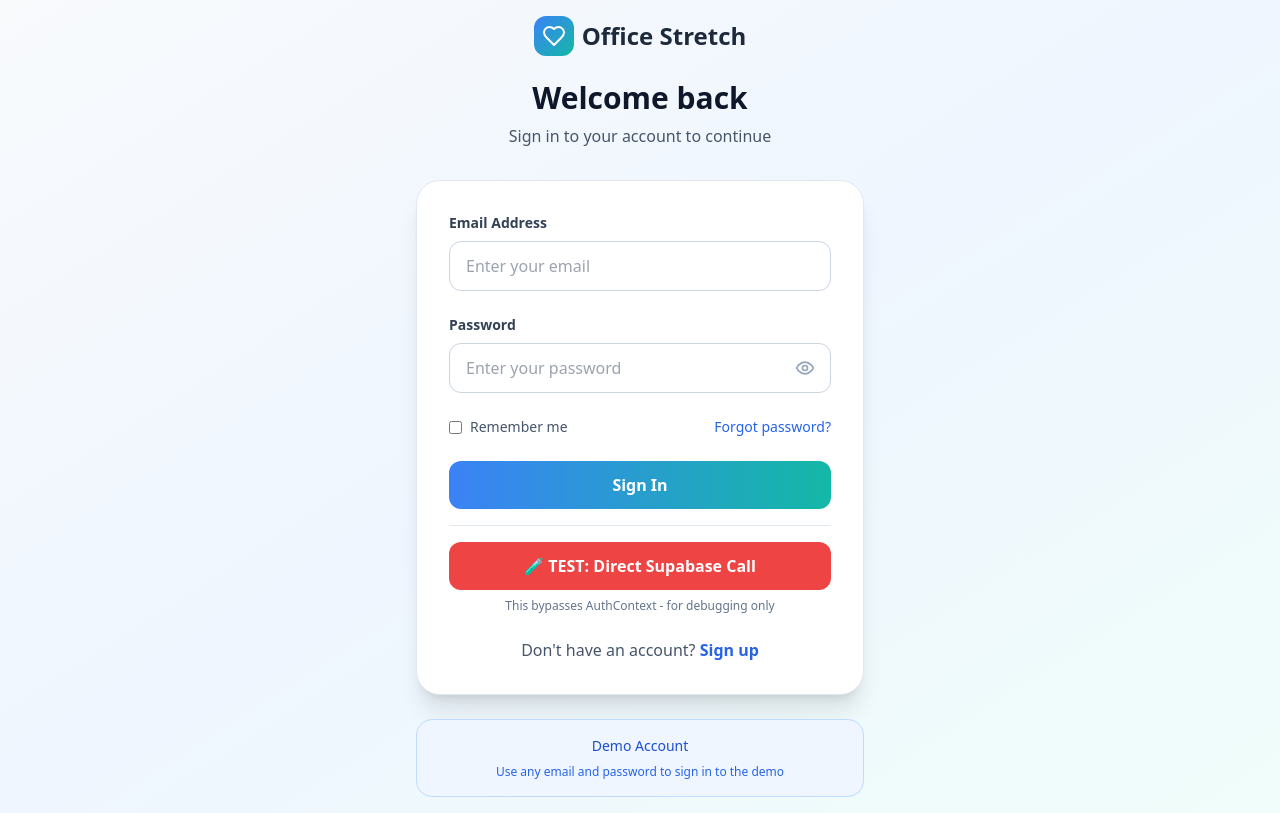
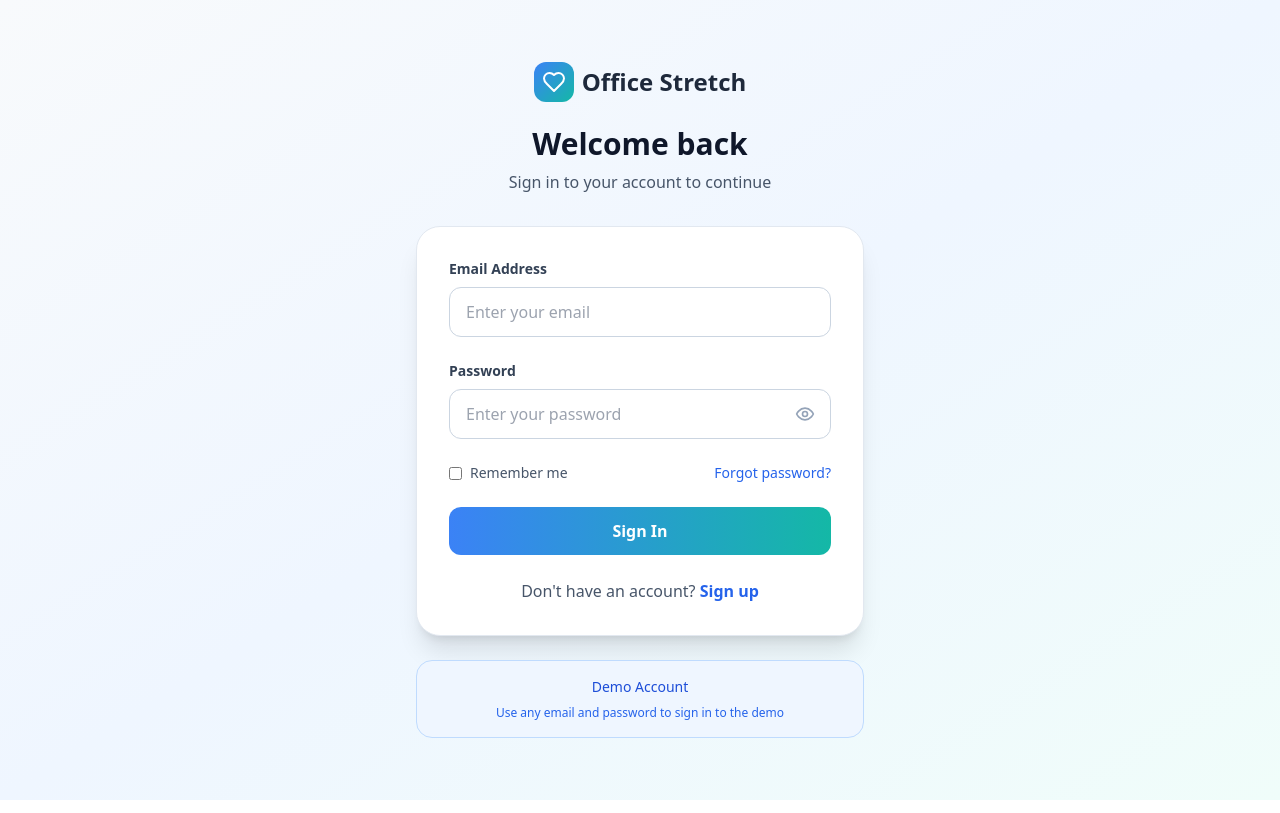
Before and after one commit to itscarlsmith/office-stretch-app, a React (Vite) app in the folder project/: page /login in a window 1280 px wide. Built offline with nearby package versions, Linux system fonts and the light colour scheme; no server answers.

Commit message:
Update LoginPage.tsx to original

```diff
--- a/project/src/pages/LoginPage.tsx
+++ b/project/src/pages/LoginPage.tsx
@@ -2,7 +2,6 @@ import React, { useState } from 'react';
 import { Link, useNavigate } from 'react-router-dom';
 import { Heart, Eye, EyeOff } from 'lucide-react';
 import { useAuth } from '../contexts/AuthContext';
-import { createClient } from '@supabase/supabase-js';
 
 const LoginPage: React.FC = () => {
   const [email, setEmail] = useState('');
@@ -30,42 +29,6 @@ const LoginPage: React.FC = () => {
       setError('An error occurred. Please try again.');
     } finally {
       setIsLoading(false);
-    }
-  };
-
-  // Direct Supabase test function
-  const testDirectSupabase = async () => {
-    console.log('🧪 Testing direct Supabase call...');
-
-    try {
-      // Create direct client
-      const testClient = createClient(
-        'https://czkeaamatbtmzzvgrbas.supabase.co',
-        'eyJhbGciOiJIUzI1NiIsInR5cCI6IkpXVCJ9.eyJpc3MiOiJzdXBhYmFzZSIsInJlZiI6ImN6a2VhYW1hdGJ0bXp6dmdyYmFzIiwicm9sZSI6ImFub24iLCJpYXQiOjE3NTA0MTMzMjMsImV4cCI6MjA2NTk4OTMyM30.NyC1TRFLN2SD8oiOBBHblAdmDgzZBojgBnusvOiQVAM'
-      );
-
-      console.log('🔍 Calling signInWithPassword...');
-
-      const result = await testClient.auth.signInWithPassword({
-        email: email || 'sovis.karel@seznam.cz',
-        password: password || 'your-password'
-      });
-
-      console.log('✅ Direct test result:', result);
-
-      if (result.data.user) {
-        alert('Direct Supabase test SUCCESS! User: ' + result.data.user.email);
-        console.log('👤 User data:', result.data.user);
-
-        // Try to navigate directly
-        navigate('/dashboard');
-      } else if (result.error) {
-        alert('Direct test ERROR: ' + result.error.message);
-        console.error('❌ Error:', result.error);
-      }
-    } catch (error) {
-      console.error('💥 Direct test failed:', error);
-      alert('Direct test FAILED: ' + error);
     }
   };
 
@@ -151,20 +114,6 @@ const LoginPage: React.FC = () => {
             </button>
           </form>
 
-          {/* TEST BUTTON - Remove this after testing */}
-          <div className="mt-4 pt-4 border-t border-slate-200">
-            <button
-              type="button"
-              onClick={testDirectSupabase}
-              className="w-full bg-red-500 text-white py-3 rounded-xl font-semibold hover:bg-red-600 transition-colors"
-            >
-              🧪 TEST: Direct Supabase Call
-            </button>
-            <p className="text-xs text-slate-500 mt-2 text-center">
-              This bypasses AuthContext - for debugging only
-            </p>
-          </div>
-
           <div className="mt-6 text-center">
             <p className="text-slate-600">
               Don't have an account?{' '}
```
